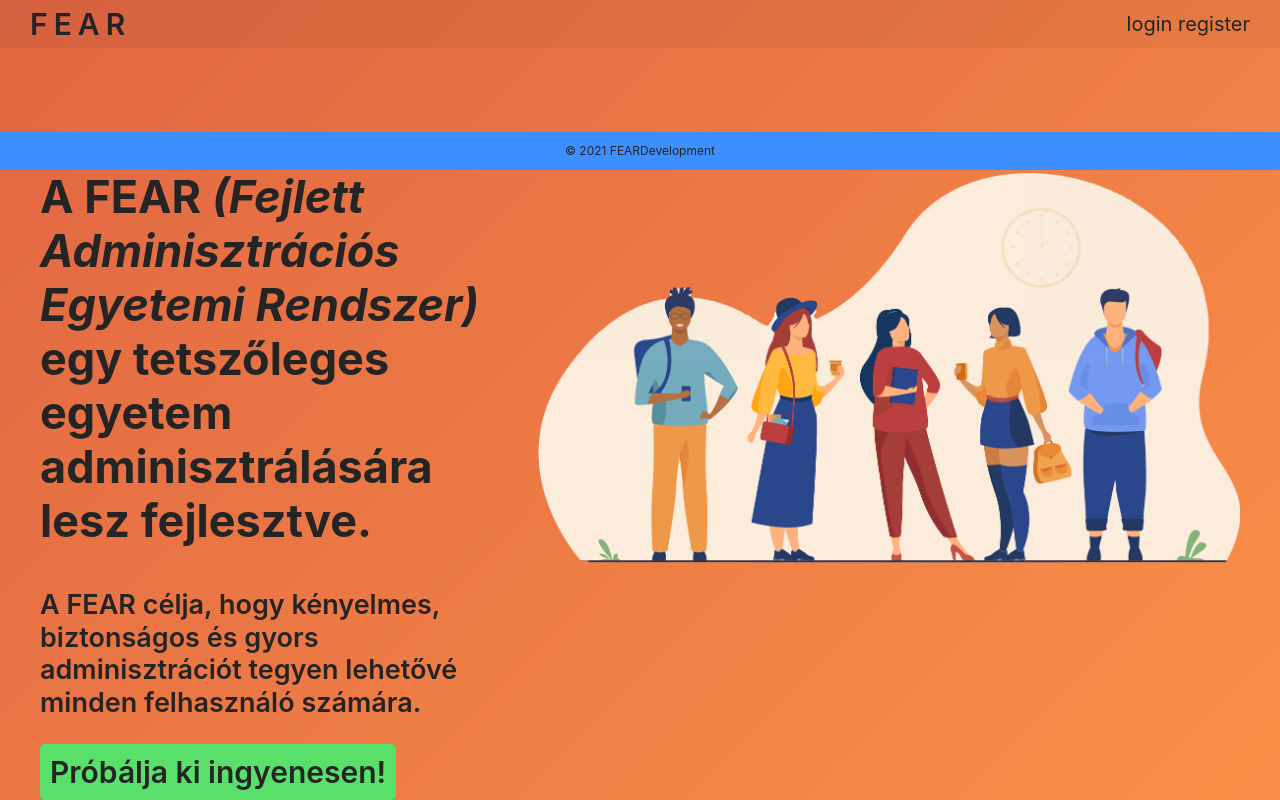
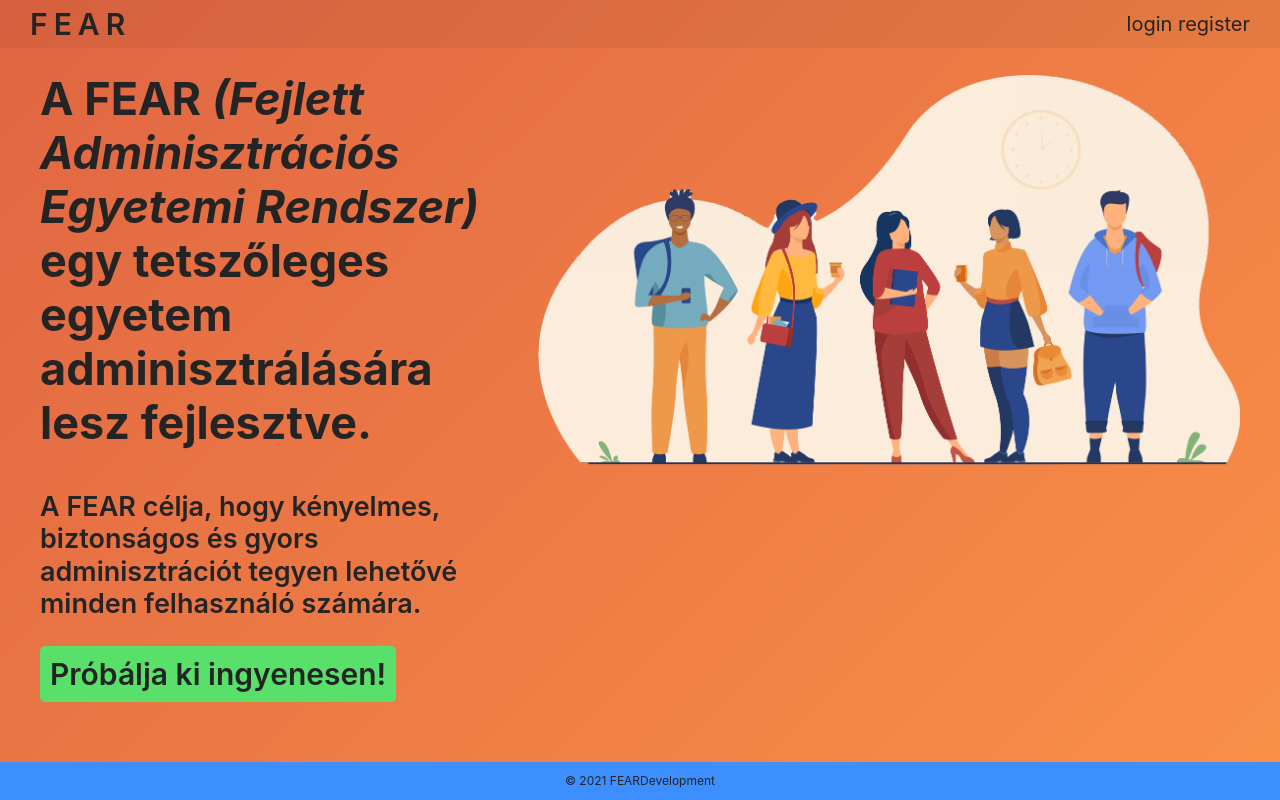
Before and after one commit to feardevelopment/fear-frontend, a Svelte app: page / in a window 1280 px wide. Built offline with nearby package versions, Linux system fonts and the light colour scheme.

Commit message:
fix grid layout to house both header and footer component

```diff
--- a/public/global.css
+++ b/public/global.css
@@ -12,12 +12,12 @@ body {
 	position: relative;
 	width: 100%;
 	height: 100%;
-	display: grid;
-	min-height: 100%;
-	grid-template-rows: 1fr auto;
 }
 
 body {
+	display: grid;
+	min-height: 100%;
+	grid-template-rows: auto 1fr auto;
 	margin: 0;
 	font-size: 62.5%;
 	font-family: -apple-system, BlinkMacSystemFont, "Segoe UI", Roboto, Oxygen-Sans, Ubuntu, Cantarell, "Helvetica Neue", sans-serif;
@@ -36,14 +36,6 @@ a:hover {
 	background-color: var(--lightAccentColor);
 }
 
-body {
-	margin: 0;
-	font-family: -apple-system, BlinkMacSystemFont, "Segoe UI", Roboto, Oxygen-Sans, Ubuntu, Cantarell, "Helvetica Neue", sans-serif;
-	line-height: 1.2;
-	background-color: var(--primaryColor);
-	color: var(--textColor);
-}
-
 *, *::before, *::after {
 	box-sizing: border-box;
 	margin: 0;
--- a/src/Footer.svelte
+++ b/src/Footer.svelte
@@ -10,8 +10,8 @@
   footer {
     background-color: var(--footerColor);
     text-align: center;
-    grid-row-start: 2;
-    grid-row-end: 3;
+    grid-row-start: 3;
+    grid-row-end: 4;
 
     p {
       font-size: 1.2em;
```
